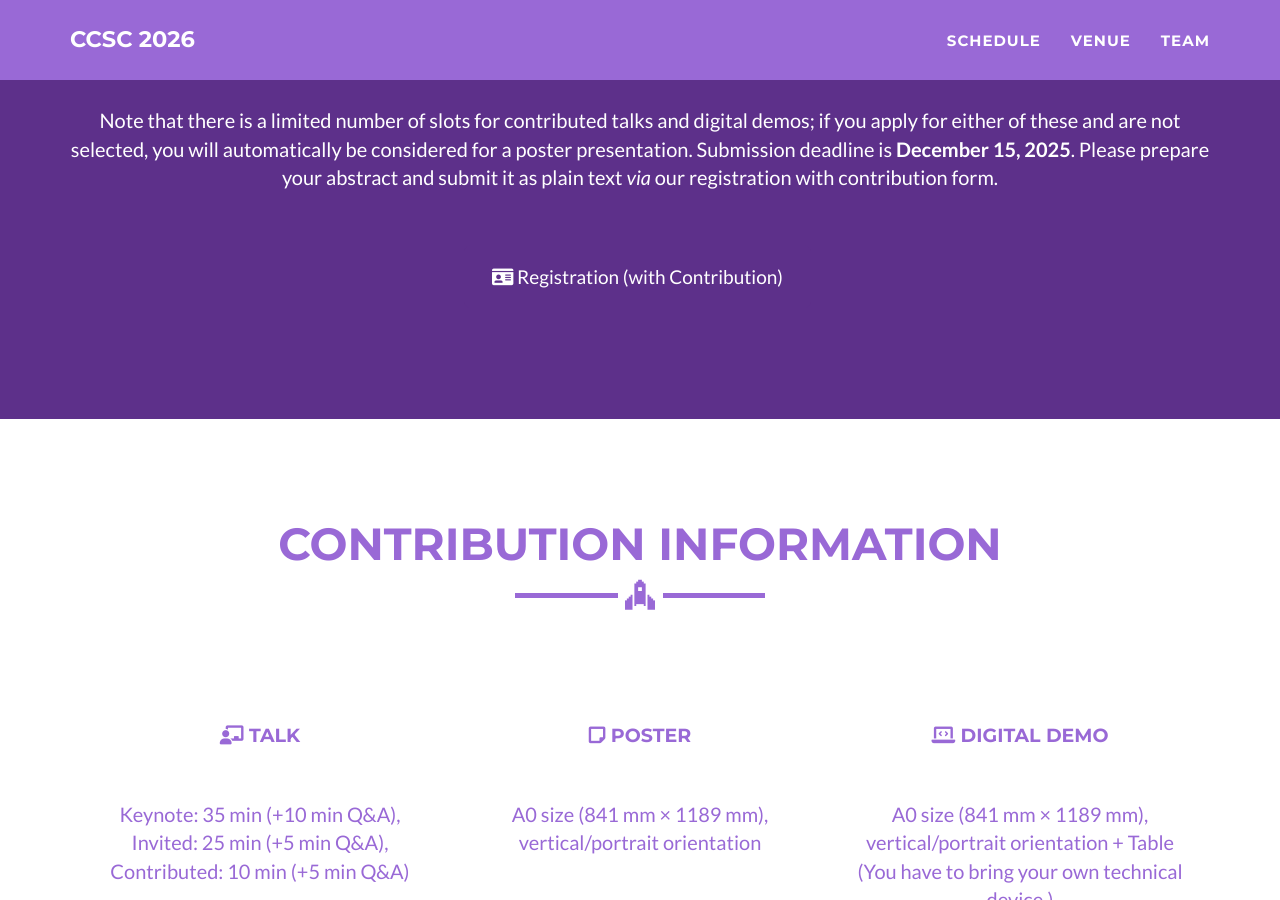
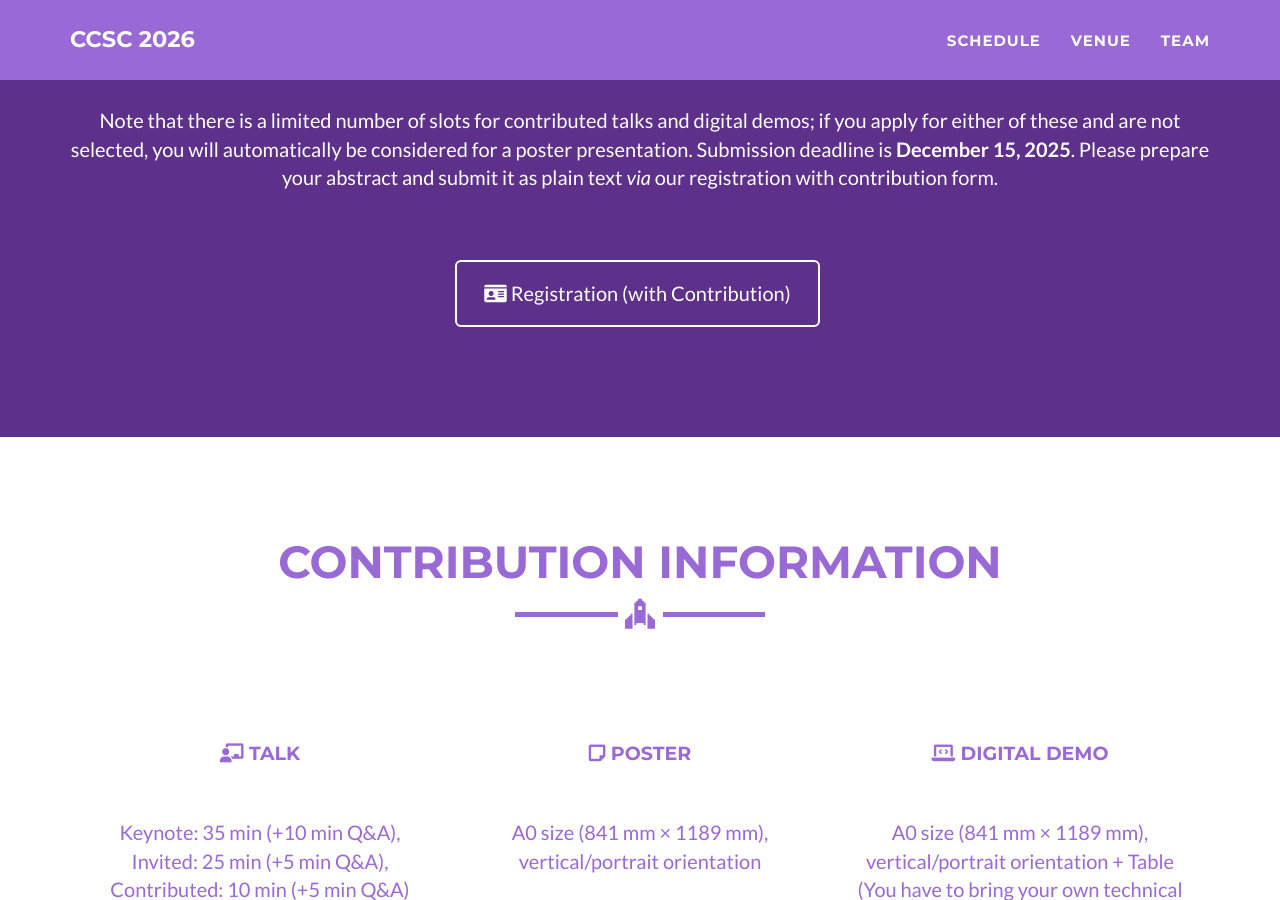
Before and after one commit to ccsc2026/ccsc2026.github.io, a Jekyll site: the page built from registration.html, in a window 1280 px wide and 900 px high, scrolled down 1392 px. Built offline with Jekyll 4.4.1, drawn with Linux system fonts in a browser that asks for light colours.

Commit message:
Update registration.html

```diff
--- a/registration.html
+++ b/registration.html
@@ -94,7 +94,7 @@ layout: page
         </p>
         <br><br>
         <ul class="list-inline">
-          <li><a class="btn btn-lg btn-success" href="https://ccsc2026.github.io/registration-with-abstract/" target="_blank"><i class="fa-solid fa-id-card" style="color:#FFFFFF;"></i> Registration (with Contribution) </a></li>
+          <li><a class="btn btn-lg btn-outline" href="https://ccsc2026.github.io/registration-with-abstract/" target="_blank"><i class="fa-solid fa-id-card" style="color:#FFFFFF;"></i> Registration (with Contribution) </a></li>
         </ul>
       </div>
     </div>
```
